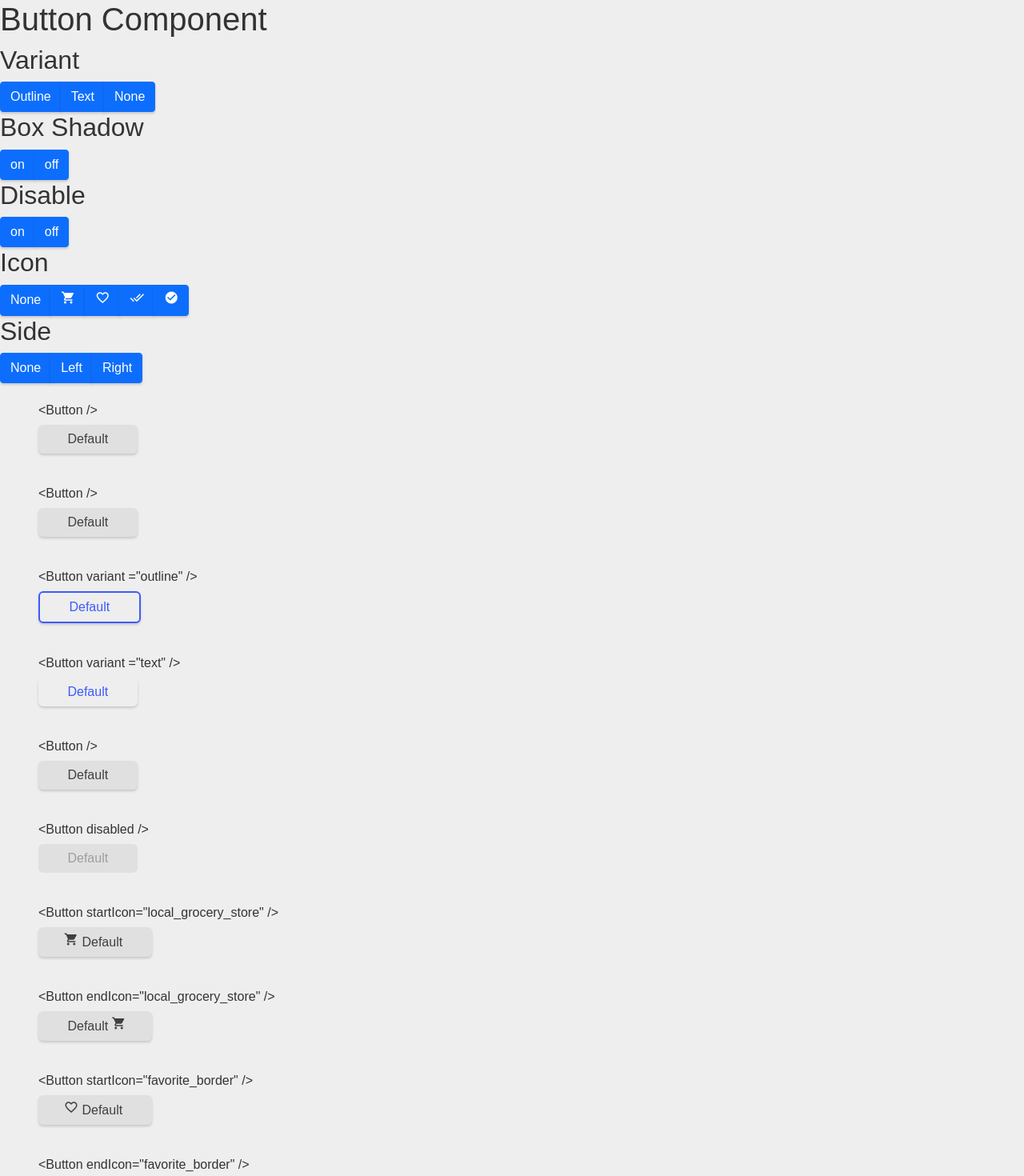
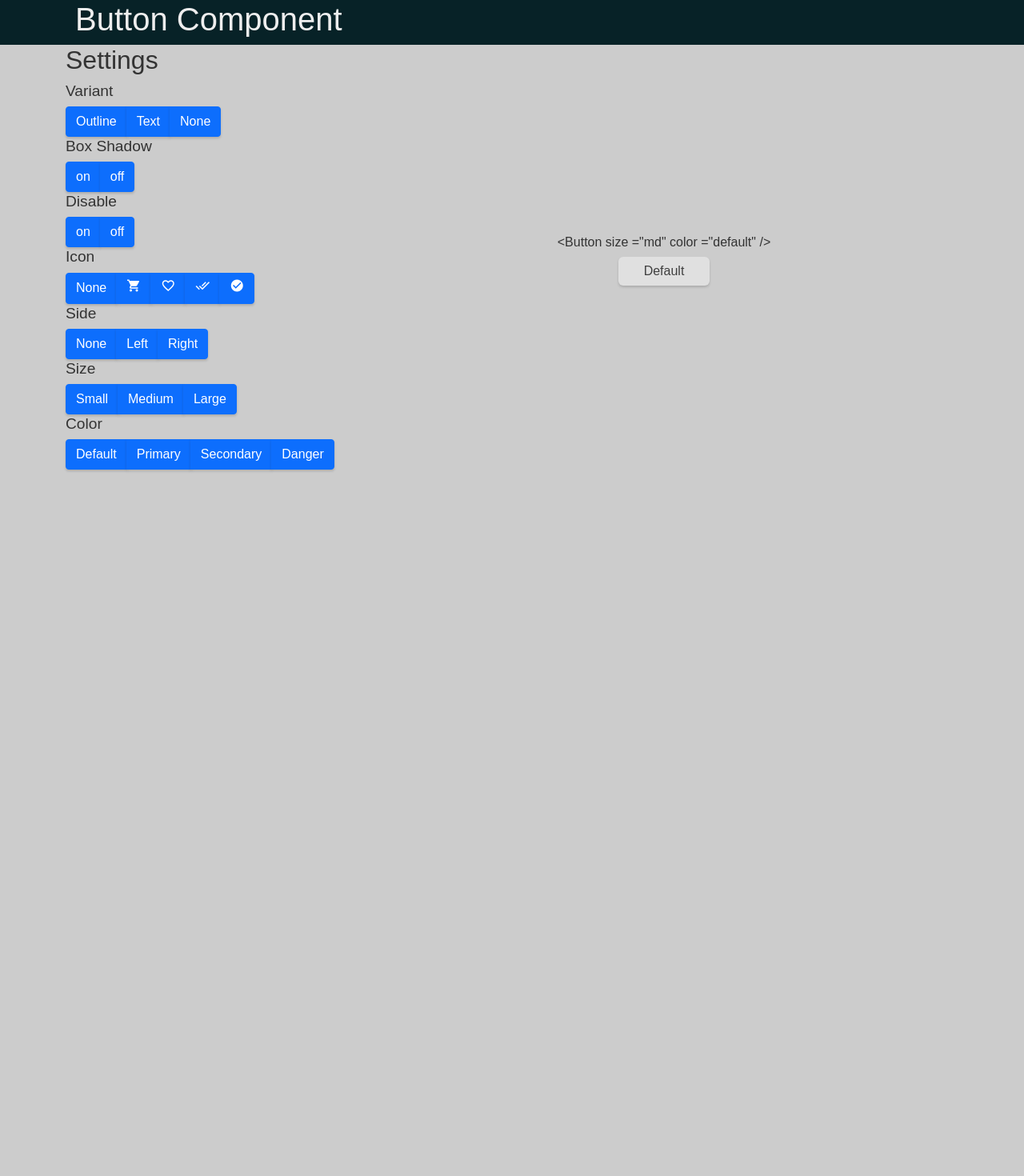
Before and after one commit to lobosgonza/button-component, a React (Create React App) app: page / in a window 1280 px wide. Shown: the top 1470 px of the page at 80% size. After the commit the page ends 800 px from the top, so only its background shows below. Built offline with nearby package versions, Linux system fonts and the light colour scheme.

Commit message:
style in process development, incons selectro enhanced. TODO: get the sync between diable button with button selector, and other styles parameters.

```diff
--- a/sass/index.scss
+++ b/sass/index.scss
@@ -1,30 +1,33 @@
 $white: #eeeeee;
-$gray1: #333333;
+$textColor2: $white;
+$textColor1: #333333;
 $gray2: #3f3f3f;
-$mediumgray: #999999;
 $lightgray: #e0e0e0;
 $blue: #3d5afe;
+$primaryBck:#072227;
+$secondaryBck:#cccccc ;
+
 
 * {
   font-family: sans-serif;
+}
+
+h3{
+font-size: 1.2rem;
+
 }
 p{
     margin: 6px 0px;
 }
 body {
-  color: $gray1;
-  background-color: $white;
+  color: $textColor1;
+  background-color: $secondaryBck;
 }
 
 button span {
   pointer-events: none;
 }
 
-.cards {
-  display: flex;
-  padding: 1rem;
-  width: 90vw;
-}
 
 .buttonCard {
   margin: 0px 32px;
@@ -45,27 +48,30 @@ button:focus {
   background-color: #aeaeae;
 }
 
-.Btnoutline {
+.Nav{
+  background-color: $primaryBck;
+  color: $textColor2;
+}
+.outline {
   border-color: $blue;
   border-style: solid;
   color: $blue;
-  background-color: $white;
+  // background-color: $white;
 }
 
-.Btnoutline:hover,
-.Btnoutline:focus {
+.outline:hover,
+.outline:focus {
   background-color: rgba(41, 98, 255, 0.1);
 }
 
-.Btntext {
+.text {
   border-style: none;
   color: $blue;
-
   background-color: transparent;
 }
 
-.Btntext:hover,
-.Btntext:focus {
+.text:hover,
+.text:focus {
   border-style: none;
   color: $blue;
   background-color: rgba($color: $blue, $alpha: 0.15);
@@ -83,6 +89,8 @@ button:focus {
   background: #E0E0E0;
   color: #9E9E9E;
   box-shadow: none;
+  border: none;
+  cursor: not-allowed;
 }
 
 
--- a/src/App.js
+++ b/src/App.js
@@ -1,51 +1,57 @@
 import React, { useState } from "react";
 import Button from "./components/Button";
 import Settings from "./components/Settings";
+import Navigator from "./components/Navigator";
 
 function App() {
   const [variant, setVariant] = useState("");
+  function handleVariantChange(event) {
+    setVariant(event);
+  }
+
+
   const [isBoxShadow, setBoxShadow] = useState(true);
-  const [isDisabled, setDisabled] = useState(false);
+  function handlerBoxShadowChange(event) {
+    setBoxShadow(event);
+  }
+
+
+
+  // ICON SETTINGS
+
   const [iconActive, setIconActive] = useState(true);
+  const [iconType, setIconType] = useState("local_grocery_store");
   const [iconSide, setIconSide] = useState({
     leftSide: false,
     rightSide: false,
   });
-  const [iconType, setIconType] = useState("local_grocery_store");
 
-  function handleVariantChange(event) {
-    setVariant(event);
-  }
-
-  function handlerBoxShadowChange(event) {
-    setBoxShadow(event);
-  }
-
+  // Desactiva botón
+  const [isDisabled, setDisabled] = useState(false);
     function handleDisableChange(event) {
       setDisabled(event);
+      setIconSide(
+        event === false
+          ? { leftSide: false, rightSide: false }
+          : { leftSide: iconSide.leftSide, rightSide: iconSide.rightSide }
+      );
     }
-  function IconActiveChange(event) {
-    setIconActive(event);
+    // Select icon
+    function handlerIconTypeChange(event) {
+      console.log("handlerIconTypeChange activated: iconSide.rightSide:" + iconSide.rightSide + " | iconSide.leftSide:" + iconSide.leftSide);
+      setIconType(event);
+      // SYNC THE SIDE BETWEEN THE ICON SLECTED
+      if (iconSide.rightSide === false && iconSide.leftSide === false) {
+        setIconSide({ leftSide: event, rightSide: false});
+      } else if (iconSide.rightSide === false) {
+        setIconSide({ leftSide: event, rightSide: false });
+      } else if (iconSide.leftSide === false) {
+        setIconSide({ leftSide: false, rightSide: event });
       }
-
-  function handlerIconTypeChange(event) {
-    setIconType(event);
-
-    //TRYING TO SYNC THE SIDE BETWEEN THE ICON SLECTED
-    // if (iconSide.rightSide === false && iconSide.leftSide === false){
-    //   setIconSide({ leftSide: false, rightSide: false });
-    // }
-    // else if (iconSide.rightSide === false) {
-    //   setIconSide({ leftSide: iconType, rightSide: false });
-    // } else if (iconSide.leftSide === false) {
-    //   setIconSide({ leftSide: false, rightSide: iconType });
-    // }
-
-
-    setIconSide({ leftSide: iconType, rightSide: false });
-  }
+    };
 
       function handlerSideChange(event) {
+        console.log("handleSideChange activated");
         if (event === "left") {
           setIconSide({ leftSide: iconType, rightSide: false });
         } else if (event === "right") {
@@ -53,54 +59,57 @@ function App() {
         } else {
           setIconSide({ leftSide: false, rightSide: false });
         }
+      };
+
+
+
+  const [btnSize, setBtnSize] = useState("md");
+  function handlerSizeChange(event) {
+    setBtnSize(event);
   }
 
-  return (
-    <div className="App">
-      <h1>Button Component</h1>
+  const [btnColor, setBtnColor] = useState("default");
+    function handlerBtnColorChange(event) {
+      setBtnColor(event);
+    }
+
+
+
+
+
+  return (<>
+    <Navigator/>
+    <div className="container">
+       <div className="row align-items-start">
+
+
+        <div className="col-4">
           <Settings
             variantChange={handleVariantChange}
             boxShadowChange={handlerBoxShadowChange}
             disableChange={handleDisableChange}
-        iconChange={handlerIconTypeChange}
+            iconChange={isDisabled === true ? null : handlerIconTypeChange}
             sideChange={handlerSideChange}
+            sizeChange={handlerSizeChange}
+            btnColorChange={handlerBtnColorChange}
           />
+        </div>
 
+        <div className="col-8 align-self-center text-center">
           <Button
             variant={variant}
             startIcon={iconSide.leftSide}
             endIcon={iconSide.rightSide}
             disableshadow={isBoxShadow}
             disabled={isDisabled}
+            size={btnSize}
+            color={btnColor}
           />
+        </div>
 
-      <Button />
-      <Button variant="outline" />
-
-      <Button variant="text" />
-      <Button disableshadow="true" />
-      <Button disabled="true" />
-      <Button startIcon="local_grocery_store" />
-      <Button endIcon="local_grocery_store" />
-
-      <Button startIcon="favorite_border" />
-      <Button endIcon="favorite_border" />
-
-      <Button startIcon="done_all" />
-      <Button endIcon="done_all" />
-
-      <Button startIcon="check_circle" />
-      <Button endIcon="check_circle" />
-
-      <Button size="sm" />
-      <Button size="md" />
-      <Button size="lg " />
-
-      <Button color="default" />
-      <Button color="primary" />
-      <Button color="secondary" />
-      <Button color="danger" />
       </div>
+    </div>
+  </>
   );
 }
 
--- a/src/components/Button.js
+++ b/src/components/Button.js
@@ -13,21 +13,21 @@ const[isFocused, switchFocused] = useState(false);
 
 
 // Variant Button Config
-const variantTitle = props.variant ? `variant ="` + props.variant + `"`: " " ;
-const variantClass = props.variant ? "Btn"  + props.variant : " " ;
+const variantTitle = props.variant ? `variant ="` + props.variant + `"`: null ;
+const variantClass = props.variant ? props.variant : null ;
 
 
 
 // Disable Button Config
 
-var disableshadowTitle = props.disableshadow === "false" ? "disableShadow": " ";
-var disableshadowClass = props.disableshadow === "false" ? "disableShadow": " ";
+var disableshadowTitle = props.disableshadow === "false" ? "disableShadow ": "";
+var disableshadowClass = props.disableshadow === "false" ? "disableShadow ": "";
 
 
 
 // Disable Button
-var disabledTitle = props.disabled === "true" ? "disabled": " ";
-var disabledClass = props.disabled === "true" ? "disabled": " ";
+var disabledTitle = props.disabled === "true" ? "disabled ": "";
+var disabledClass = props.disabled === "true" ? "disabled ": "";
 
 
 
@@ -36,13 +36,15 @@ var disabledClass = props.disabled === "true" ? "disabled": " ";
 
 
 // icon to the left
-var setStartIconTitle = props.startIcon ? `startIcon="` + props.startIcon + `"` : "";
-var setStartIcon = <span className="material-icons">  {props.startIcon} </span>;
+var setStartIconTitle = !props.startIcon ? "": `startIcon="` + props.startIcon + `"`;
+var setStartIcon = props.startIcon === "none" ? null: <span className="material-icons">  {props.startIcon} </span>;
+// var setStartIcon = <span className="material-icons">  {props.startIcon} </span>;
 
 
 // icon to the right
-var setEndIconTitle = props.endIcon ? `endIcon="` + props.endIcon + `"`: "";
-var setEndIcon =  <span className="material-icons"> {props.endIcon}</span>;
+var setEndIconTitle = !props.endIcon ?"": `endIcon="` + props.endIcon + `"`;
+var setEndIcon = props.endIcon === "none" ? null : <span className="material-icons"> {props.endIcon}</span> ;
+// var setEndIcon = <span className="material-icons"> {props.endIcon}</span>;
 
 //Size
 const sizeTitle = props.size ? `size ="` + props.size + `"` : "";
@@ -75,14 +77,12 @@ setIndicator(isFocused?"Focused":"Default")
 }
 
 return (
-<div className="cards">
-<div className="buttonCard">
+<div>
 <p> {"<Button"} {variantTitle} {disableshadowTitle} {disabledTitle} {setStartIconTitle} {setEndIconTitle} {sizeTitle} {colorTitle} {" />"} </p>
-<button className={variantClass + " " + disableshadowClass + " " + setSizeClass + " " + setColor  + " " + disabledClass}  onMouseOut={mouseOutHandler} onMouseOver={hoverHandler}  onBlur={blurHandler} onFocus={focusHandler} >
-<p>{setStartIcon} {indicator} {setEndIcon}</p>
+<button className={ disableshadowClass + " " + setSizeClass + " " + setColor  + " " + disabledClass + " " + variantClass}  onMouseOut={mouseOutHandler} onMouseOver={hoverHandler}  onBlur={blurHandler} onFocus={focusHandler} >
+<p>{setStartIcon}{indicator}{setEndIcon}</p>
 </button>
 
-</div>
 
 
 </div>
--- /dev/null
+++ b/src/components/Navigator.jsx
@@ -0,0 +1,18 @@
+import react from "react";
+
+
+function Navigator(){
+return(
+    <div className="row align-items-start Nav">
+
+<div className="col">
+<div className="container">
+      <h1>Button Component</h1>
+</div>
+</div>
+    </div>
+
+)
+}
+
+export default Navigator;
--- a/src/components/Settings.jsx
+++ b/src/components/Settings.jsx
@@ -5,56 +5,67 @@ import React from "react";
 function Settings(props){
 
 function variantHandler(event){
-console.log(event.target.name);
+console.log("Variant " + event.target.name);
 props.variantChange(event.target.name);
 };
 
 function boxShadowHandler(event){
-console.log(event.target.value);
+console.log("Boxshadow " + event.target.value);
 props.boxShadowChange(event.target.value);
 };
 
 
 function disableHandler(event){
-console.log(event.target.value);
+console.log("Disable " + event.target.value);
 props.disableChange(event.target.value);
 };
 
 function iconHandler(event){
-  console.log ("Icon Value:");
-console.log(event.target.value);
+  console.log ("Icon Value: " + event.target.value);
 props.iconChange(event.target.value);
 };
 
 
 function sideHandler(event){
-console.log(event.target.value);
+console.log("Icon side " + event.target.value);
 props.sideChange(event.target.value);
 };
 
-    return (<>
-<h2>Variant</h2>
+function sizeHandler(event){
+console.log("button size " + event.target.value);
+props.sizeChange(event.target.value);
+};
+
+function colorHandler(event){
+  console.log("button color " + event.target.value);
+props.btnColorChange(event.target.value);
+}
+
+
+    return (<div>
+    <h2>Settings</h2>
+<h3>Variant</h3>
 <div class="btn-group" role="group" aria-label="Basic example">
-  <button type="button" className="btn btn-primary" onClick={variantHandler} name="outline">Outline </button>
+  <button type="button" className="btn btn-primary" onClick={variantHandler} name="outline">Outline</button>
   <button type="button" className="btn btn-primary" onClick={variantHandler} name="text">Text</button>
-  <button type="button" className="btn btn-primary" onClick={variantHandler} name=" ">None</button>
+  <button type="button" className="btn btn-primary" onClick={variantHandler} name="default">None</button>
 </div>
 
 
-<h2>Box Shadow</h2>
+<h3>Box Shadow</h3>
 <div class="btn-group" role="group" aria-label="Basic example">
   <button type="button" className="btn btn-primary" onClick={boxShadowHandler} value={true}  >on</button>
   <button type="button" className="btn btn-primary" onClick={boxShadowHandler} value={false} >off </button>
 </div>
 
 
-<h2>Disable</h2>
+<h3>Disable</h3>
 <div class="btn-group" role="group" aria-label="Basic example">
-  <button type="button" className="btn btn-primary" onClick={disableHandler} value={true}>on </button>
+  <button type="button" className="btn btn-primary" onClick={disableHandler} value={true}>on</button>
   <button type="button" className="btn btn-primary" onClick={disableHandler} value={false}>off</button>
 </div>
 
-<h2>Icon</h2>
+<h3>Icon</h3>
 <div class="btn-group" role="group" aria-label="Basic example">
   <button type="button" className="btn btn-primary" onClick={iconHandler} value="none" > None</button>
   <button type="button" className="btn btn-primary" onClick={iconHandler} value="local_grocery_store" > <span className="material-icons">local_grocery_store</span> </button>
@@ -63,14 +74,29 @@ props.sideChange(event.target.value);
   <button type="button" className="btn btn-primary" onClick={iconHandler} value="check_circle" > <span className="material-icons">check_circle</span> </button>
 </div>
 
-<h2>Side</h2>
+<h3>Side</h3>
 <div class="btn-group" role="group" aria-label="Basic example">
   <button type="button" className="btn btn-primary" onClick={sideHandler} value="none" > None</button>
   <button type="button" className="btn btn-primary" onClick={sideHandler} value="left">Left</button>
   <button type="button" className="btn btn-primary" onClick={sideHandler} value="right">Right </button>
 </div>
 
-    </>
+<h3>Size</h3>
+<div class="btn-group" role="group" aria-label="Basic example">
+  <button type="button" className="btn btn-primary" onClick={sizeHandler} value="sm">Small</button>
+  <button type="button" className="btn btn-primary" onClick={sizeHandler} value="md">Medium</button>
+  <button type="button" className="btn btn-primary" onClick={sizeHandler} value="lg">Large </button>
+</div>
+
+<h3>Color</h3>
+<div class="btn-group" role="group" aria-label="Basic example">
+  <button type="button" className="btn btn-primary" onClick={colorHandler} value="default">Default</button>
+  <button type="button" className="btn btn-primary" onClick={colorHandler} value="primary">Primary</button>
+  <button type="button" className="btn btn-primary" onClick={colorHandler} value="secondary">Secondary</button>
+  <button type="button" className="btn btn-primary" onClick={colorHandler} value="danger">Danger</button>
+</div>
+
+    </div>
     )
 
 
--- a/src/index.css
+++ b/src/index.css
@@ -1,5 +1,9 @@
 * {
   font-family: sans-serif;
+}
+
+h3 {
+  font-size: 1.2rem;
 }
 
 p {
@@ -8,17 +12,11 @@ p {
 
 body {
   color: #333333;
-  background-color: #eeeeee;
+  background-color: #cccccc;
 }
 
 button span {
   pointer-events: none;
-}
-
-.cards {
-  display: flex;
-  padding: 1rem;
-  width: 90vw;
 }
 
 .buttonCard {
@@ -40,26 +38,30 @@ button:focus {
   background-color: #aeaeae;
 }
 
-.Btnoutline {
+.Nav {
+  background-color: #072227;
+  color: #eeeeee;
+}
+
+.outline {
   border-color: #3d5afe;
   border-style: solid;
   color: #3d5afe;
-  background-color: #eeeeee;
 }
 
-.Btnoutline:hover,
-.Btnoutline:focus {
+.outline:hover,
+.outline:focus {
   background-color: rgba(41, 98, 255, 0.1);
 }
 
-.Btntext {
+.text {
   border-style: none;
   color: #3d5afe;
   background-color: transparent;
 }
 
-.Btntext:hover,
-.Btntext:focus {
+.text:hover,
+.text:focus {
   border-style: none;
   color: #3d5afe;
   background-color: rgba(61, 90, 254, 0.15);
@@ -75,6 +77,8 @@ button:focus {
   background: #E0E0E0;
   color: #9E9E9E;
   box-shadow: none;
+  border: none;
+  cursor: not-allowed;
 }
 
 .material-icons {
```
Also changed, not shown: 1 other file (tests, documents, lock files or other folders). Lines whose indentation alone changed are shown as unchanged.
